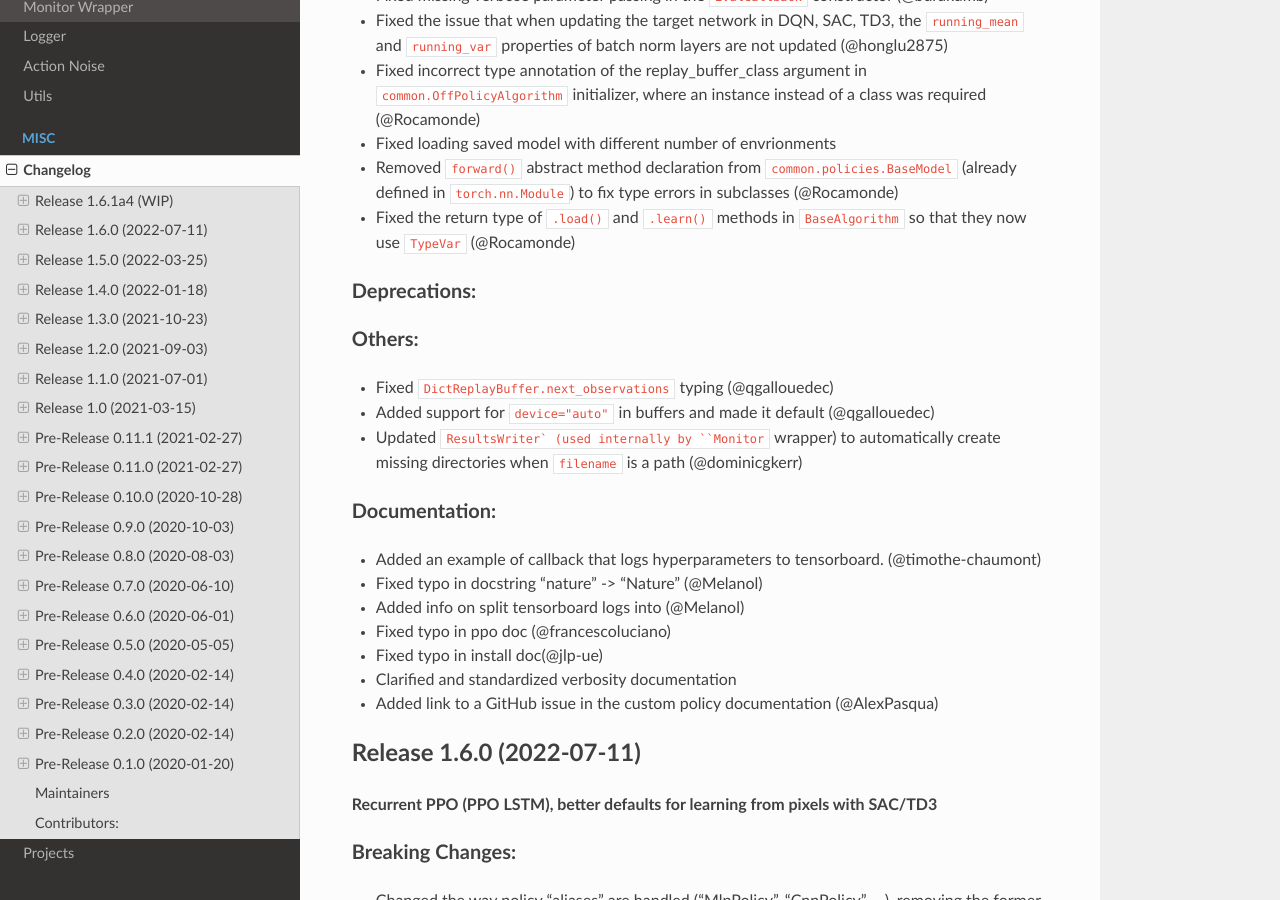
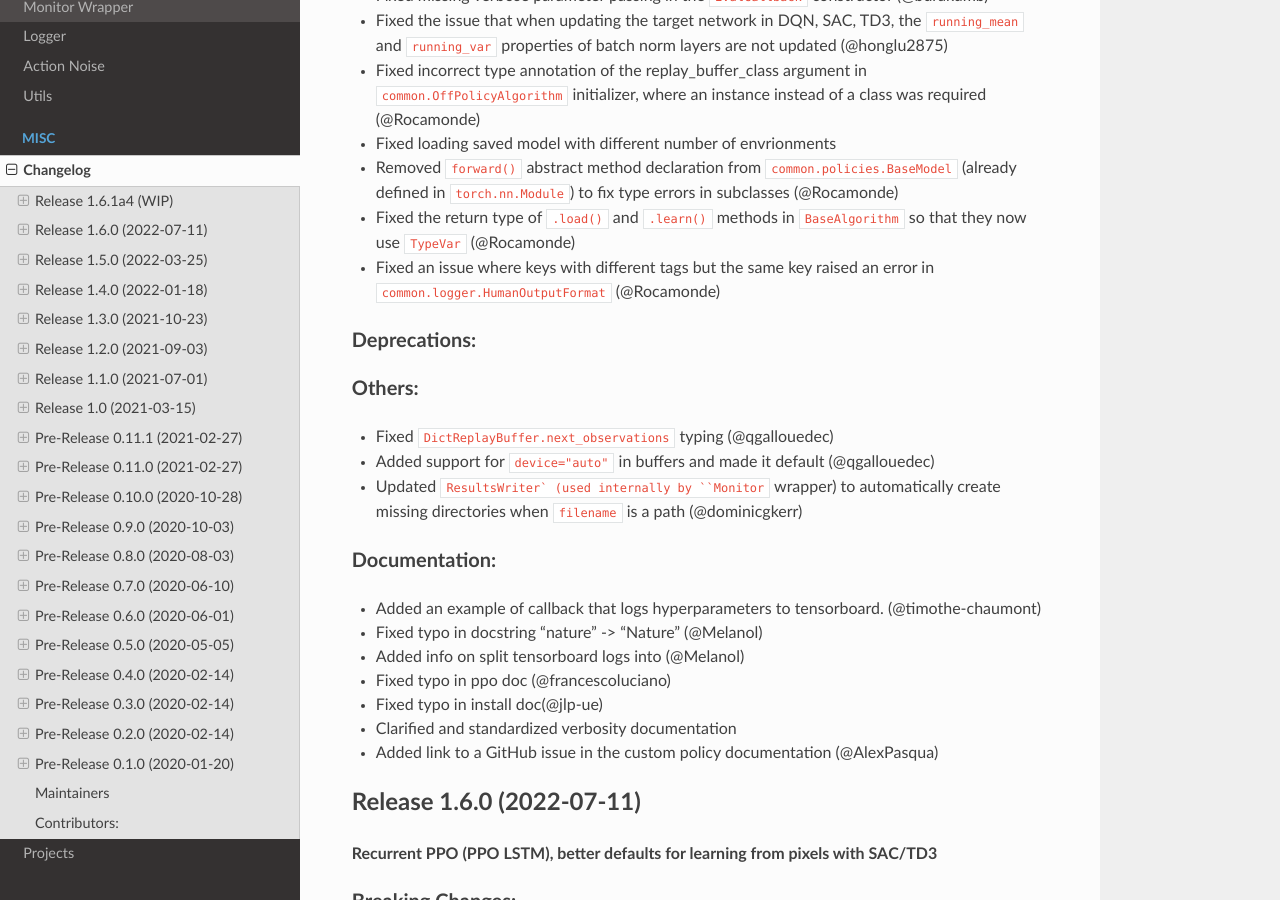
Before and after one commit to DLR-RM/stable-baselines3, a Sphinx documentation site: the page built from docs/misc/changelog.rst, in a window 1280 px wide and 900 px high, scrolled down 734 px. Built offline with Sphinx 7.4.7 and the Read the Docs theme 2.0.0, drawn with Linux system fonts in a browser that asks for light colours.

Commit message:
Update changelog

```diff
--- a/docs/misc/changelog.rst
+++ b/docs/misc/changelog.rst
@@ -32,7 +32,7 @@
 - Fixed loading saved model with different number of envrionments
 - Removed ``forward()`` abstract method declaration from ``common.policies.BaseModel`` (already defined in ``torch.nn.Module``) to fix type errors in subclasses (@Rocamonde)
 - Fixed the return type of ``.load()`` and ``.learn()`` methods in ``BaseAlgorithm`` so that they now use ``TypeVar`` (@Rocamonde)
-
+- Fixed an issue where keys with different tags but the same key raised an error in ``common.logger.HumanOutputFormat`` (@Rocamonde)
 
 Deprecations:
 ^^^^^^^^^^^^^
```
